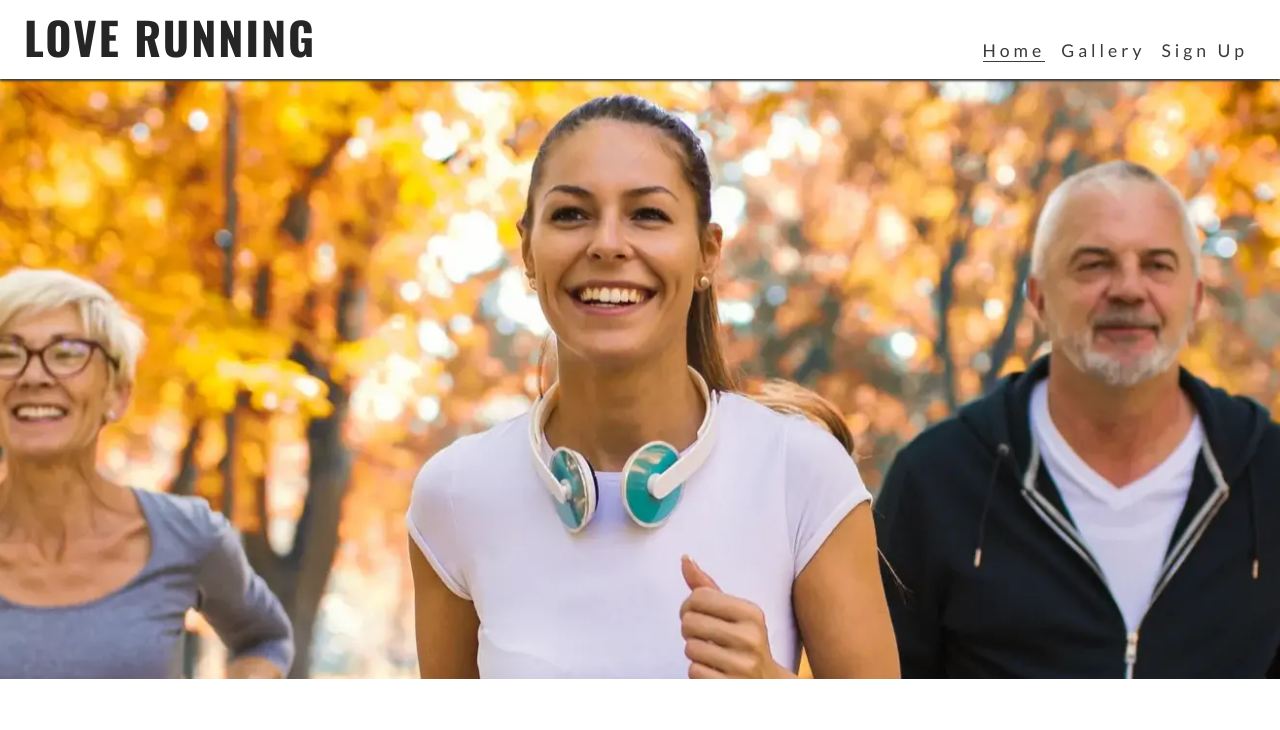
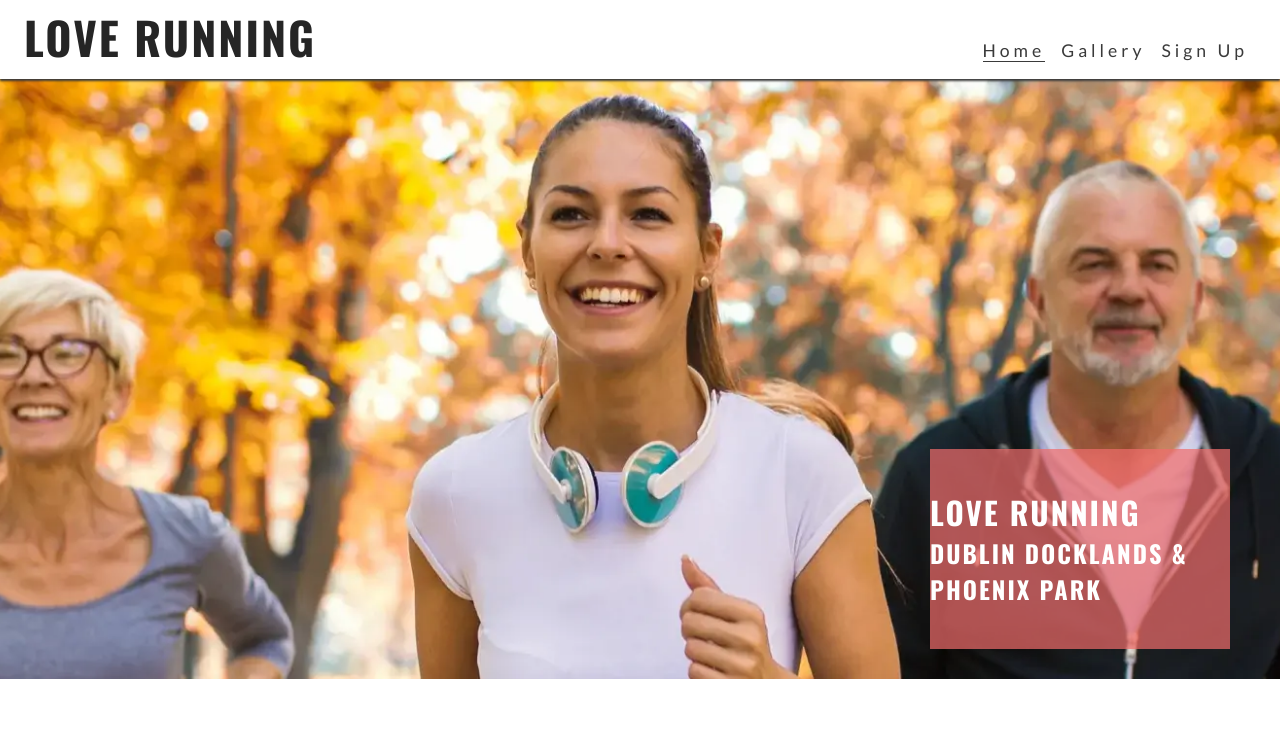
Before and after one commit to muazainal/love-running, a plain HTML site: page index.html in a window 1280 px wide. Shown: the top 730 px of the page. Drawn offline with nearby package versions, Linux system fonts and the light colour scheme.

Commit message:
Add cover text with club name and locations

```diff
--- a/assets/css/style.css
+++ b/assets/css/style.css
@@ -17,6 +17,14 @@ body {
     color: #3a3a3a;
     font-family: 'Lato', sans-serif;
 }
+
+h1, h2, h3 {
+    font-family: 'Oswald', sans-serif;
+    text-transform: uppercase;
+    letter-spacing: 2px;
+    color: #252525;
+}
+
 /* Header */
 header {
     background-color: #ffffff;
@@ -35,12 +43,6 @@ header a {
     color: inherit;
 }
 
-h1 {
-    font-family: 'Oswald', sans-serif;
-    text-transform: uppercase;
-    letter-spacing: 2px;
-    color: #252525;
-}
 
 #menu {
     font-size: 110%;
@@ -93,6 +95,23 @@ main {
     height: 600px;
     width: 100%;
     background: url("../images/hero-image.webp") no-repeat center center/cover;
+    position: relative;
+  }
+
+  #cover-text {
+    /* Final rgba value sets the opacity so it it semi transparent */
+    background-color: rgba(241, 109, 107, .7);
+    font-size: 130%;
+    position: absolute;
+    bottom: 30px;
+    width: 80%;
+    min-height: 200px;
+    padding-top: 40px;
+    padding-left: 10px'
+  }
+
+  #cover-text > h2, #cover-text > h3 {
+    color: #ffffff;
   }
 
 /* Footer */
@@ -143,6 +162,12 @@ main {
     main {
           /* Push main content down to accommodate larger header */
           margin-top: 79px; /* Adjust based on header height */
+    }
+
+    /* Hero */
+    #cover-text {
+      width: 300px;
+      right: 50px;
     }
 }
 
--- a/index.html
+++ b/index.html
@@ -36,7 +36,12 @@
     </header>
     <!-- Main Content Section -->
     <main>
-        <Section id="hero"></Section>
+        <section id="hero">
+            <div id="cover-text">
+                <h2>Love Running</h2>
+                <h3>Dublin Docklands & Phoenix Park</h3>
+            </div>
+        </section>
     </main>
 
     <!-- Footer Section -->
```
